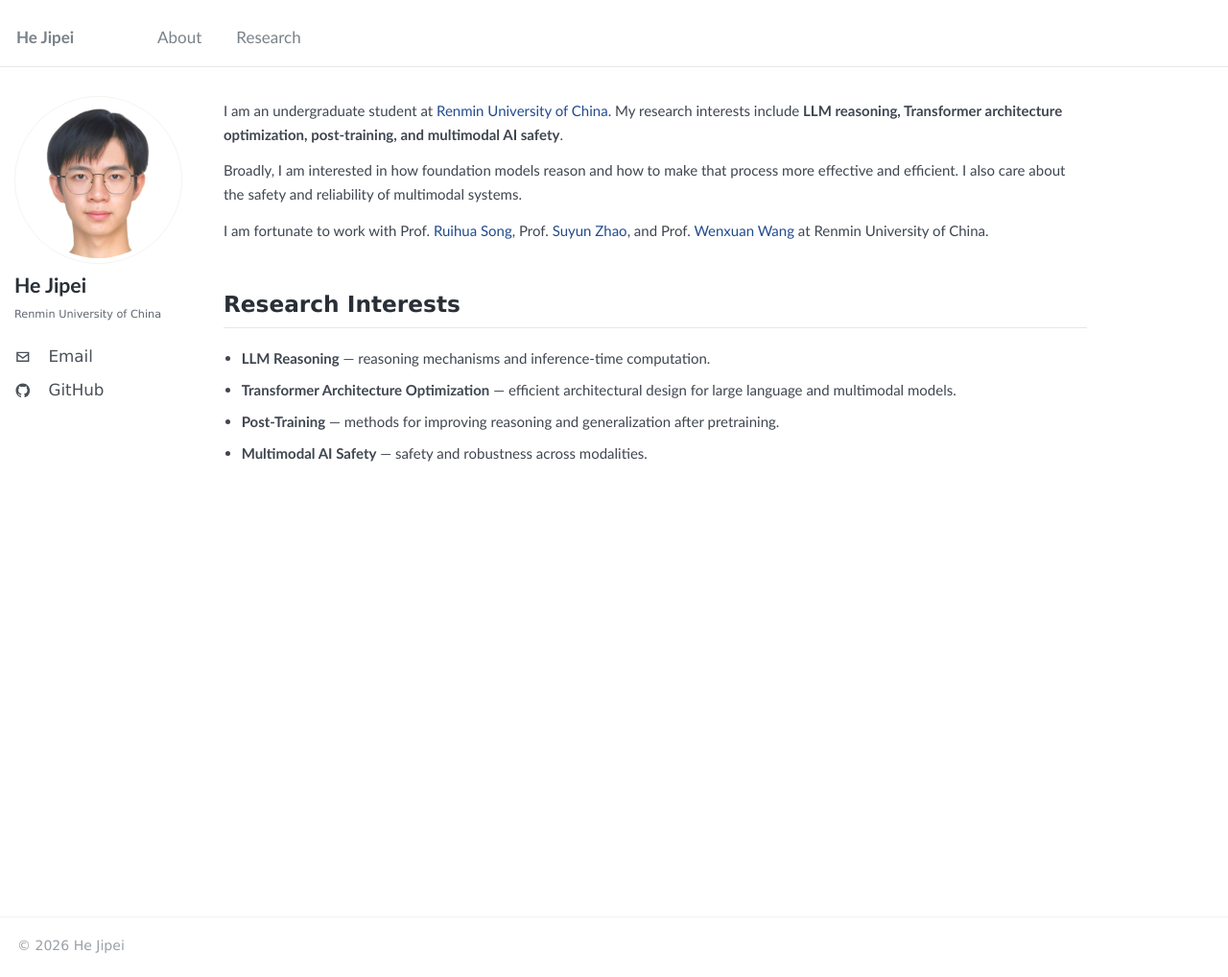
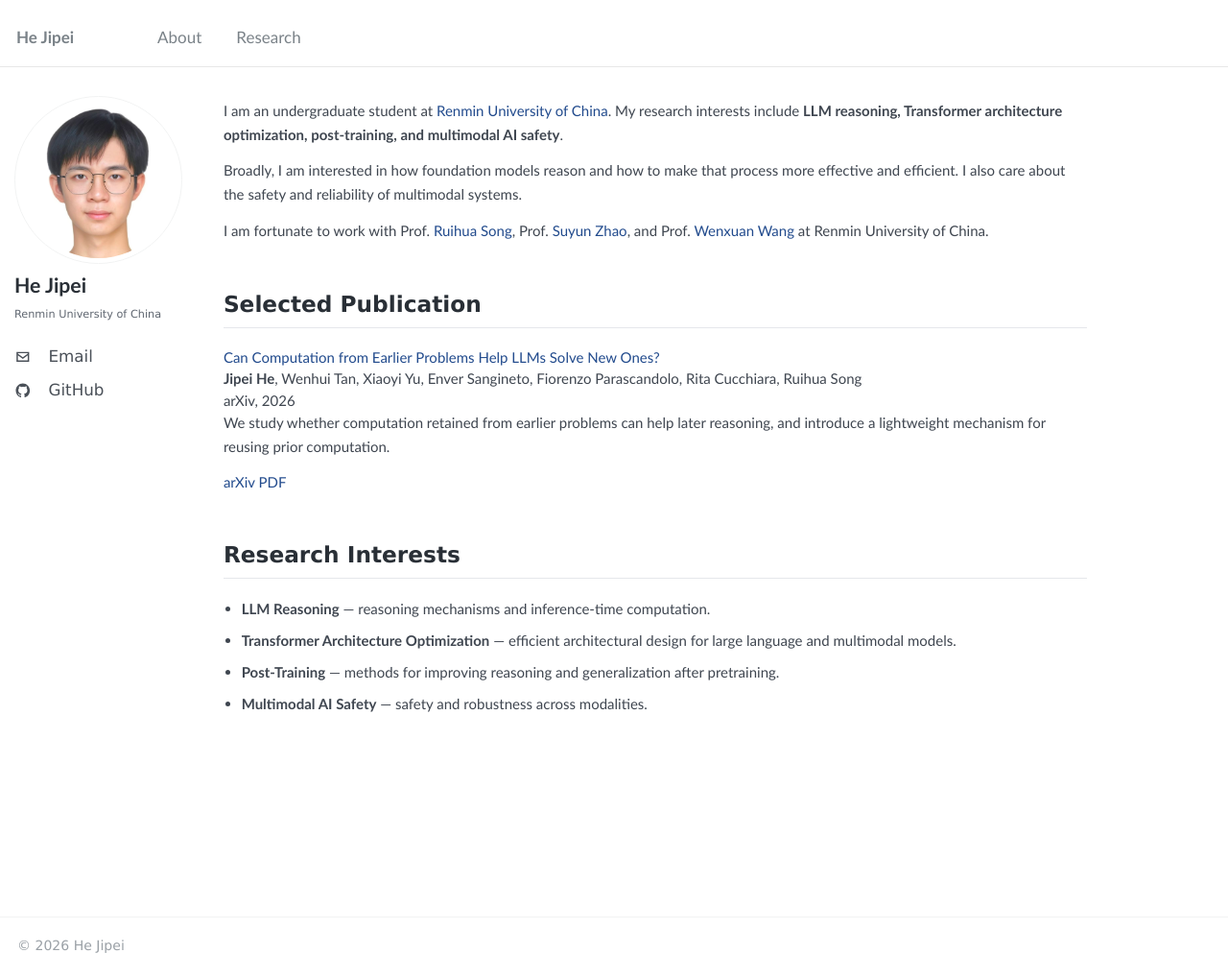
Before and after one commit to UPwith-me/pages, a Jekyll site: the page built from _pages/about.md, in a window 1280 px wide and 1018 px high. Shown: the whole window at 96% size. Built offline with Jekyll 4.4.1, drawn with Linux system fonts in a browser that asks for light colours.

Commit message:
Add first publication to homepage

```diff
--- a/_pages/about.md
+++ b/_pages/about.md
@@ -16,6 +16,28 @@ Broadly, I am interested in how foundation models reason and how to make that pr
 
 I am fortunate to work with Prof. [Ruihua Song](https://ai.ruc.edu.cn/GSAI_HOME/FACULTYn/RuihuaSong/698c41551ecb4629a3df64b648881b8d.htm), Prof. [Suyun Zhao](https://info.ruc.edu.cn/jsky/szdw/ajxjgcx/jsjkxyjsx1/js2/ee3b7633ab884b2596fc713137af091d.htm), and Prof. [Wenxuan Wang](https://jarviswang94.github.io/) at Renmin University of China.
 
+
+<span class="home-anchor" id="publications"></span>
+
+# Selected Publication
+
+<div class="publication-item">
+  <div class="publication-title">
+    <a href="https://arxiv.org/abs/2609.39394">Can Computation from Earlier Problems Help LLMs Solve New Ones?</a>
+  </div>
+  <div class="publication-authors">
+    <strong>Jipei He</strong>, Wenhui Tan, Xiaoyi Yu, Enver Sangineto, Fiorenzo Parascandolo, Rita Cucchiara, Ruihua Song
+  </div>
+  <div class="publication-meta">arXiv, 2026</div>
+  <p class="publication-summary">
+    We study whether computation retained from earlier problems can help later reasoning, and introduce a lightweight mechanism for reusing prior computation.
+  </p>
+  <div class="publication-links">
+    <a href="https://arxiv.org/abs/2609.39394">arXiv</a>
+    <a href="https://arxiv.org/pdf/2609.39394">PDF</a>
+  </div>
+</div>
+
 <span class="home-anchor" id="research"></span>
 
 # Research Interests
```
